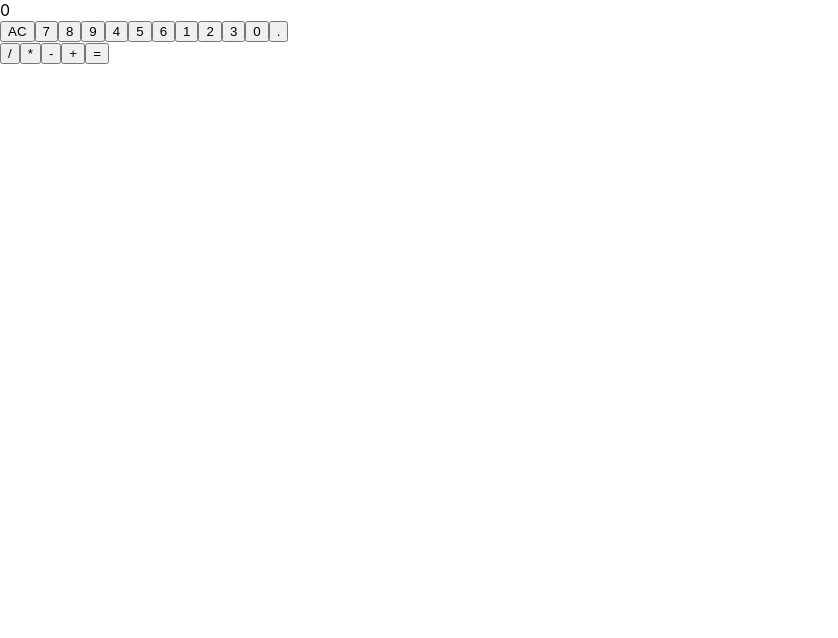
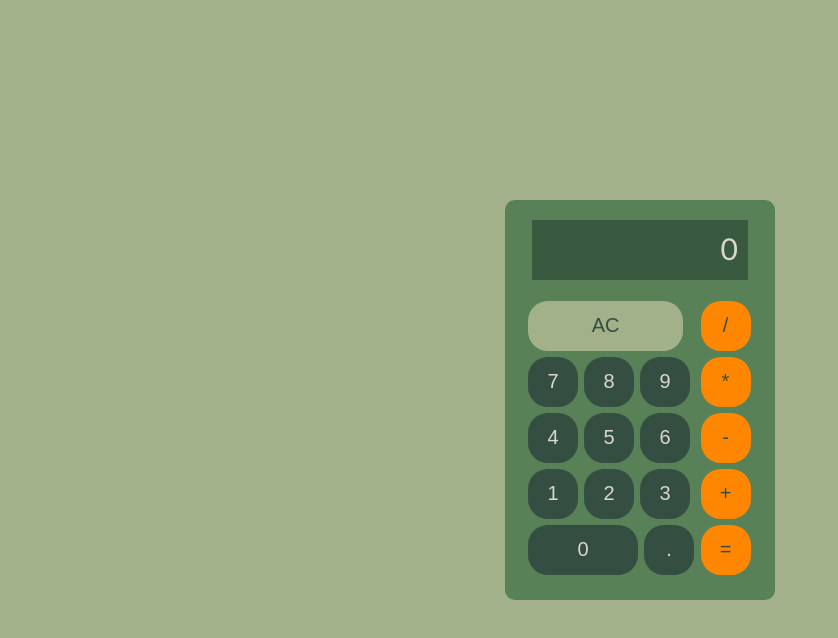
Before and after one commit to LuciaMezquida/javascript-calculator, a React (Create React App) app: page / in a window 1280 px wide. Shown: the top 638 px of the page, without its empty margins (0-838 px from the left). Built offline with nearby package versions, Linux system fonts and the light colour scheme.

Commit message:
Add style to calculator

```diff
--- a/src/components/App.js
+++ b/src/components/App.js
@@ -32,12 +32,12 @@ class App extends React.Component {
   }
   render() {
     const numberKeys = numbers.map((item) => (
-      <button onClick={this.handleClick} className="num-button" key={item}>
+      <button onClick={this.handleClick} className={item === 0 ? "big-h btn" : "btn"} key={item}>
         {item}
       </button>
     ));
     const operationKeys = operations.map((item, index) => (
-      <button onClick={this.handleClick} className="op-button" key={index}>
+      <button onClick={this.handleClick} className="btn orange" key={index}>
         {item}
       </button>
     ));
@@ -47,17 +47,17 @@ class App extends React.Component {
           {this.state.calc}
         </div>
         <div className="nums-container">
-          <button className="ac big-h" onClick={this.handleClick} id="clear">
+          <button className="btn ac big-h" onClick={this.handleClick} id="clear">
             AC
           </button>
           {numberKeys}
-          <button onClick={this.handleClick} id="decimal">
+          <button className="btn" onClick={this.handleClick} id="decimal">
             .
           </button>
         </div>
         <div className="ops-container">
           {operationKeys}
-          <button className="orange" onClick={this.handleClick} id="equals">
+          <button className="orange btn" onClick={this.handleClick} id="equals">
             =
           </button>
         </div>
--- a/src/styleSheets/App.css
+++ b/src/styleSheets/App.css
@@ -1,3 +1,79 @@
-.App {
-  text-align: center;
+* {
+  box-sizing: border-box;
+  margin: 0;
 }
+
+body {
+  background-color: #a3b18a;
+  font-family: "Trebuchet MS";
+  min-height: 100vh;
+  display: flex;
+  justify-content: center;
+  align-items: center;
+}
+
+.calculator {
+  width: 270px;
+  height: 400px;
+  background-color: #588157;
+  padding: 20px;
+  display: flex;
+  flex-wrap: wrap;
+  border-radius: 10px;
+}
+
+.display {
+  width: 100%;
+  height: 60px;
+  text-align: right;
+  color: #dad7cd;
+  background-color: #3a5a40;
+  padding: 10px;
+  margin: 0 7px 15px 7px;
+  font-size: 30px;
+  position: relative;
+}
+
+.btn {
+  color: #dad7cd;
+  background-color: #344e41;
+  border-radius: 20px;
+  margin: 3px;
+  width: 50px;
+  height: 50px;
+  border: none;
+  font-size: 20px;
+  cursor: pointer;
+}
+
+.btn:focus {
+  outline: none;
+}
+
+.btn:active {
+  opacity: 0.7;
+  transform: scale(0.9);
+}
+
+.btn.orange {
+  background-color: #ff8600;
+  color: #344e41;
+}
+
+.big-h {
+  width: 110px;
+}
+
+.ac {
+  background-color: #a3b18a;
+  color: #344e41;
+  width: 90%;
+}
+
+.nums-container {
+  width: 75%;
+}
+
+.ops-container {
+  width: 25%;
+}
```
